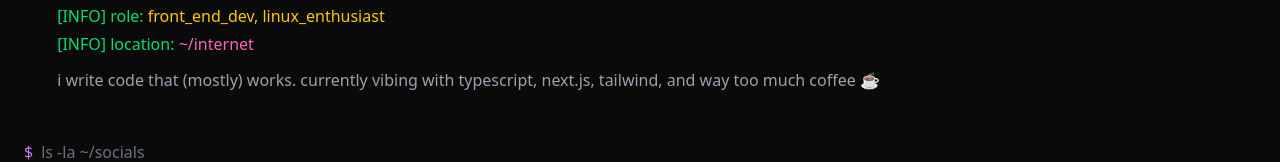
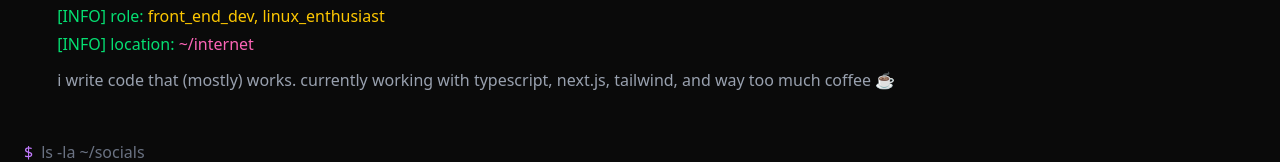
Before and after one commit to seijileroux/sleroux, a Next.js app: page / in a window 1280 px wide. Shown: the part 358-520 px from the top of the page. Built offline with nearby package versions, Linux system fonts and the light colour scheme.

Commit message:
Update bio

```diff
--- a/app/data/data.ts
+++ b/app/data/data.ts
@@ -1,7 +1,7 @@
 export const personalInfo = {
   name: "Seiji",
   title: "front_end_dev, linux_enthusiast",
-  bio: "i write code that (mostly) works. currently vibing with typescript, next.js, tailwind, and way too much coffee ☕",
+  bio: "i write code that (mostly) works. currently working with typescript, next.js, tailwind, and way too much coffee ☕",
   email: "s.leroux.dev@proton.me",
   location: "~/internet",
 };
```
